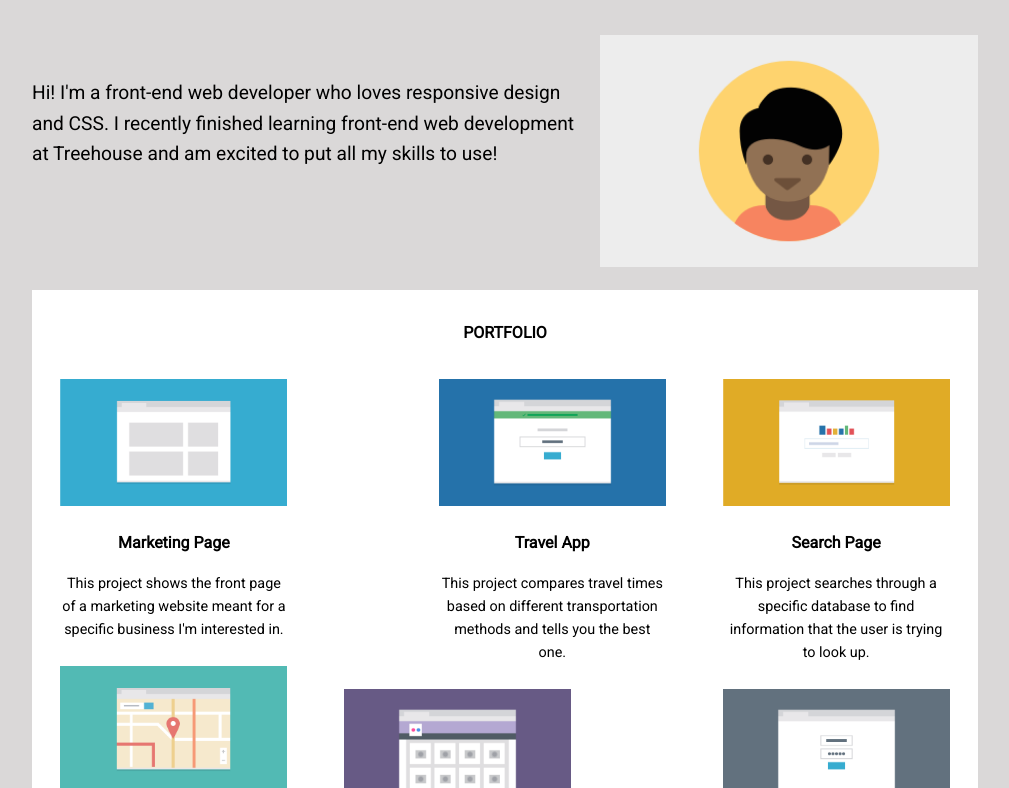
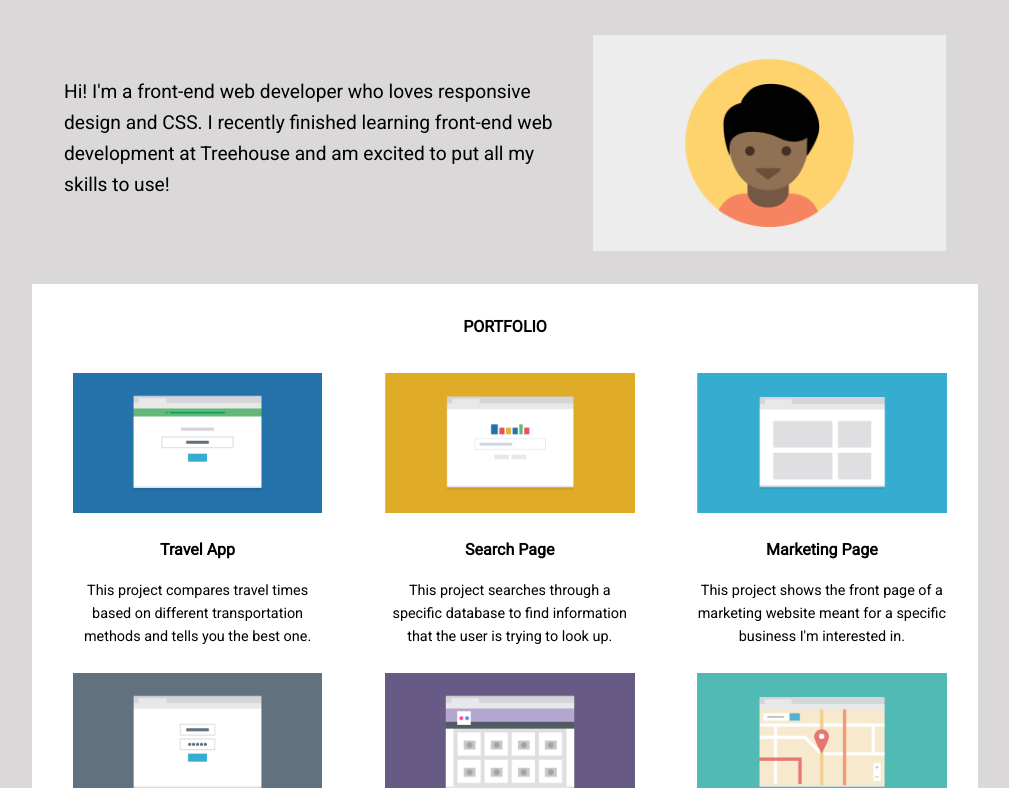
Before and after one commit to tomfurby/techdegree-project-2, a plain HTML site: page index.html in a window 1280 px wide. Shown: the part 96-884 px from the top of the page, without its empty margins (135-1144 px from the left). Drawn offline with Linux system fonts and the light colour scheme.

Commit message:
no flex
Fixed columns in large layout

```diff
--- a/css/style.css
+++ b/css/style.css
@@ -158,19 +158,11 @@ Media Queries
         text-align: left;
     }
 
-    .marketing,
-    .travel,
-    .gallery {
-        float: left;
-        width: 50%;
-    }
-    .search,
-    .map,
-    .calculator {
+    .col {
+        max-width: 50%;
         float: right;
-        width: 50%;
-    }
-
+        margin: auto;
+      }
     .col p {
         padding: 0 30px 10px;
     }
@@ -213,50 +205,37 @@ Media Queries
 
     .name {
         float: left;
+        padding-left: 12px;
     }
 
     .main-nav {
         float: right;
         margin-top: 40px;
+        padding: 0 18px;
     }
     .main-nav li {
         margin-left: -10px;
     }
 
-    /* .banner img,
-    .banner p {
-        padding: 0 20px;
-    } */
+    .banner {
+        padding: 0 32px 20px;
+    }
     .banner p {
         font-size: 1.2em;
         position: absolute;
         top: 10%;
+        width: 55%;
     }
 
     .portfolio-div {
         max-width: 1024px;
     }
 
-    .marketing,
-    .map {
-        float: left;
-        width: 30%;
-    }
-    .travel,
-    .calculator {
+    .col {
+        max-width: 33%;
         float: right;
-        width: 30%;
-    }
-    .search,
-    .gallery {
-        margin: 0 auto;
-        width: 30%;
-        display: inline-block;
-    }
-
-
-
-
+        margin: auto;
+      }
 }
 
 /*-------- Float Clearfix --------*/
```
Also changed, not shown: index.html (+0 -1 lines), 1 other file.
